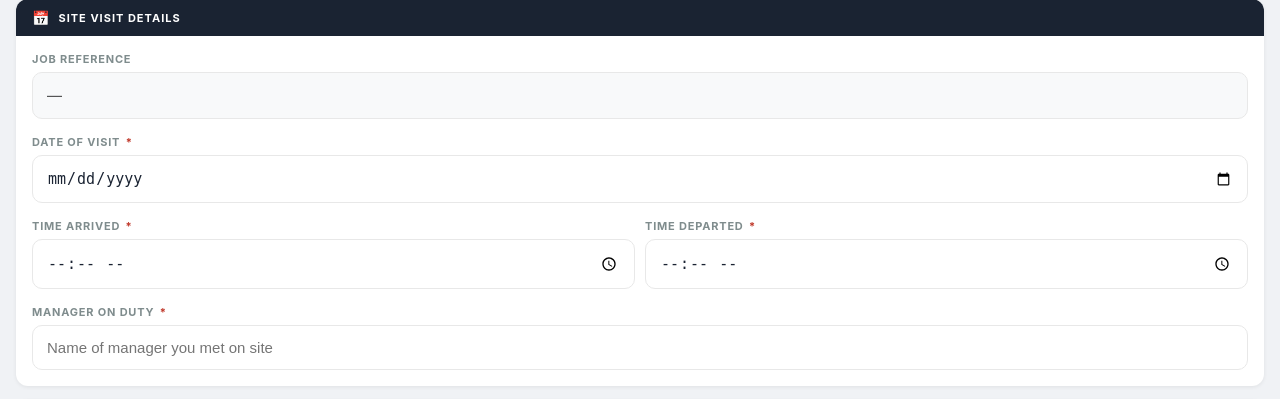
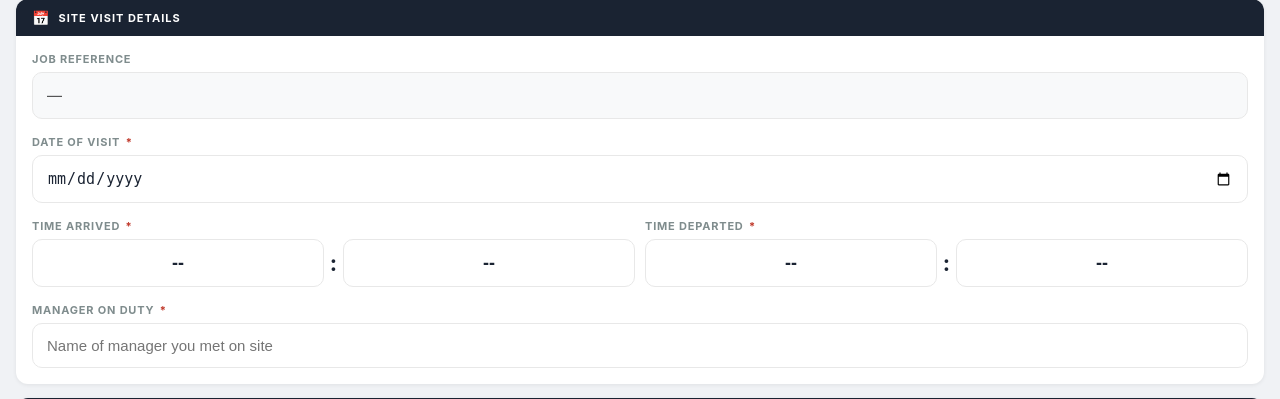
Before and after one commit to RedstonePDM/redstone-pdm-jobcard, a Flask app: template templates/survey_form.html in a window 1280 px wide. Shown: the part 171-570 px from the top of the page. Run offline with Flask 3, Linux system fonts and the light colour scheme; the template is opened without the code that fills it, so the values that code supplies are empty; parts of the project's set-up code (start-up, migrations or seed data) failed here and were passed over; some libraries are stand-ins or nearby versions.

Commit message:
Update survey_form.html

```diff
--- a/templates/survey_form.html
+++ b/templates/survey_form.html
@@ -41,6 +41,15 @@
   .read-only-field { background: #f8f9fa; border: 1.5px solid #e8e8e8; border-radius: 10px; padding: 13px 14px; font-size: 15px; color: #555; }
 
   .time-row { display: grid; grid-template-columns: 1fr 1fr; gap: 10px; }
+  .time-picker-wrap { display: flex; align-items: center; gap: 6px; }
+  .time-select {
+    flex: 1; padding: 13px 10px; border: 1.5px solid #e8e8e8;
+    border-radius: 10px; font-size: 18px; font-weight: 600;
+    color: #1a2332; background: white; -webkit-appearance: none;
+    text-align: center; outline: none; cursor: pointer;
+  }
+  .time-select:focus { border-color: #2980b9; }
+  .time-colon { font-size: 22px; font-weight: 700; color: #1a2332; line-height: 1; }
 
   /* Materials spec rows */
   .mat-spec-row { border: 1.5px solid #e8e8e8; border-radius: 10px; padding: 12px; margin-bottom: 10px; position: relative; background: #fafafa; }
@@ -145,11 +154,31 @@
         <div class="time-row">
           <div class="field">
             <label>Time Arrived <span class="required">*</span></label>
-            <input type="time" name="time_arrived" id="time_arrived" required value="{{ existing.time_arrived if existing else '' }}">
+            <div class="time-picker-wrap">
+              <select class="time-select" id="time_arrived_h" name="time_arrived_h" required>
+                <option value="">--</option>
+                <option value="06">06</option><option value="07">07</option><option value="08">08</option><option value="09">09</option><option value="10">10</option><option value="11">11</option><option value="12">12</option><option value="13">13</option><option value="14">14</option><option value="15">15</option><option value="16">16</option><option value="17">17</option><option value="18">18</option><option value="19">19</option><option value="20">20</option><option value="21">21</option>
+              </select>
+              <span class="time-colon">:</span>
+              <select class="time-select" id="time_arrived_m" name="time_arrived_m" required>
+                <option value="">--</option>
+                <option value="00">00</option><option value="05">05</option><option value="10">10</option><option value="15">15</option><option value="20">20</option><option value="25">25</option><option value="30">30</option><option value="35">35</option><option value="40">40</option><option value="45">45</option><option value="50">50</option><option value="55">55</option>
+              </select>
+            </div>
           </div>
           <div class="field">
             <label>Time Departed <span class="required">*</span></label>
-            <input type="time" name="time_departed" id="time_departed" required value="{{ existing.time_departed if existing else '' }}">
+            <div class="time-picker-wrap">
+              <select class="time-select" id="time_departed_h" name="time_departed_h" required>
+                <option value="">--</option>
+                <option value="06">06</option><option value="07">07</option><option value="08">08</option><option value="09">09</option><option value="10">10</option><option value="11">11</option><option value="12">12</option><option value="13">13</option><option value="14">14</option><option value="15">15</option><option value="16">16</option><option value="17">17</option><option value="18">18</option><option value="19">19</option><option value="20">20</option><option value="21">21</option>
+              </select>
+              <span class="time-colon">:</span>
+              <select class="time-select" id="time_departed_m" name="time_departed_m" required>
+                <option value="">--</option>
+                <option value="00">00</option><option value="05">05</option><option value="10">10</option><option value="15">15</option><option value="20">20</option><option value="25">25</option><option value="30">30</option><option value="35">35</option><option value="40">40</option><option value="45">45</option><option value="50">50</option><option value="55">55</option>
+              </select>
+            </div>
           </div>
         </div>
         <div class="field">
@@ -386,7 +415,7 @@ function removePhoto(i) {
 
 // ── Validation & Submit ───────────────────────────────────────────────────────
 function showConfirm() {
-  const required = ['visit_date','time_arrived','time_departed','manager_on_duty'];
+  const required = ['visit_date','time_arrived_h','time_arrived_m','time_departed_h','time_departed_m','manager_on_duty'];
   let missing = false;
   required.forEach(id => {
     const el = document.getElementById(id);
@@ -420,8 +449,12 @@ async function submitSurvey() {
   fd.append('job_id', JOB_ID);
   if (EXISTING_ID) fd.append('survey_id', EXISTING_ID);
   fd.append('visit_date', document.getElementById('visit_date').value);
-  fd.append('time_arrived', document.getElementById('time_arrived').value);
-  fd.append('time_departed', document.getElementById('time_departed').value);
+  const taH = document.getElementById('time_arrived_h').value;
+  const taM = document.getElementById('time_arrived_m').value;
+  const tdH = document.getElementById('time_departed_h').value;
+  const tdM = document.getElementById('time_departed_m').value;
+  fd.append('time_arrived', taH && taM ? taH + ':' + taM : '');
+  fd.append('time_departed', tdH && tdM ? tdH + ':' + tdM : '');
   fd.append('manager_on_duty', document.querySelector('[name=manager_on_duty]').value);
   fd.append('scope_of_works', document.querySelector('[name=scope_of_works]').value);
   fd.append('measurements', document.querySelector('[name=measurements]').value);
```
